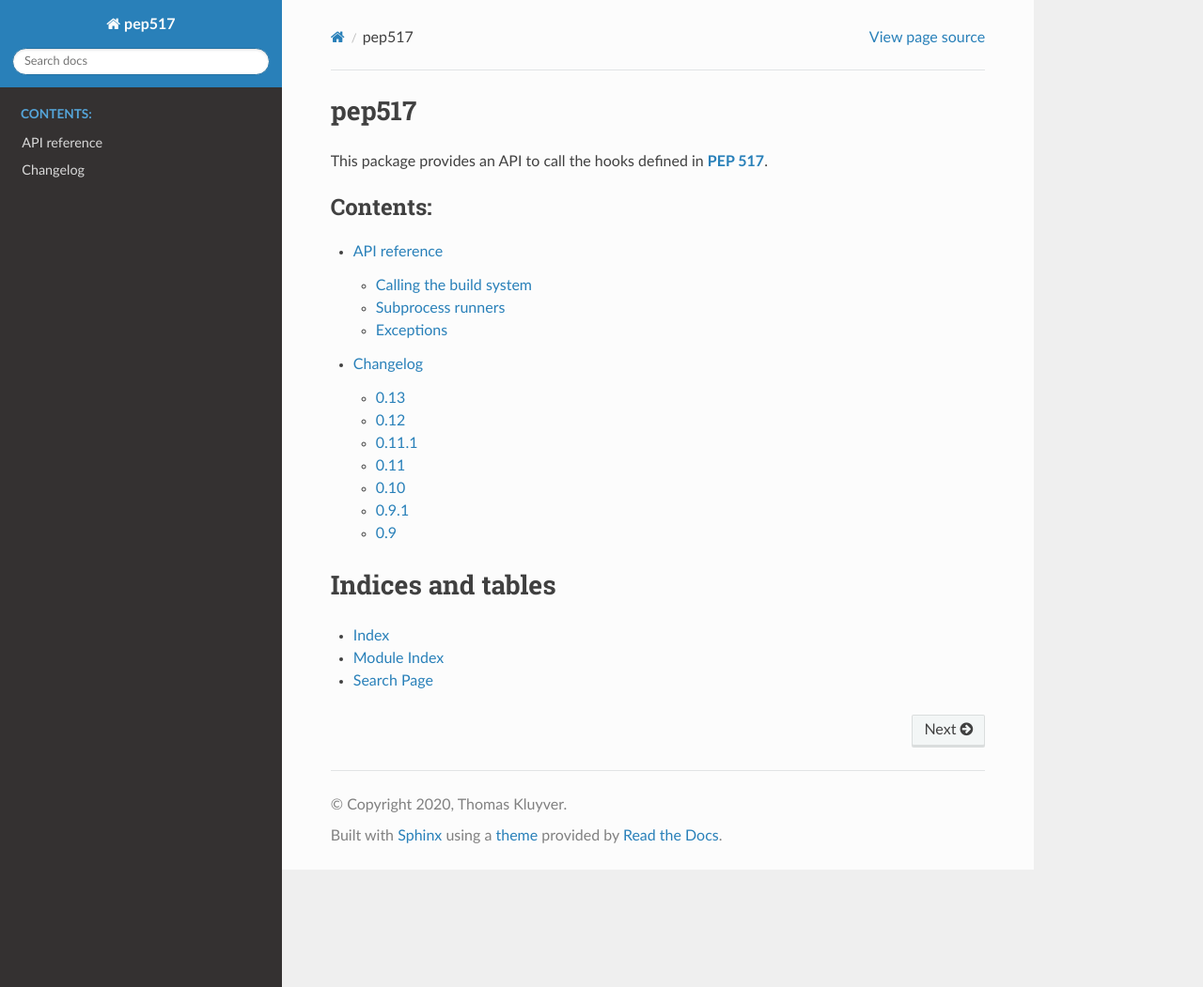
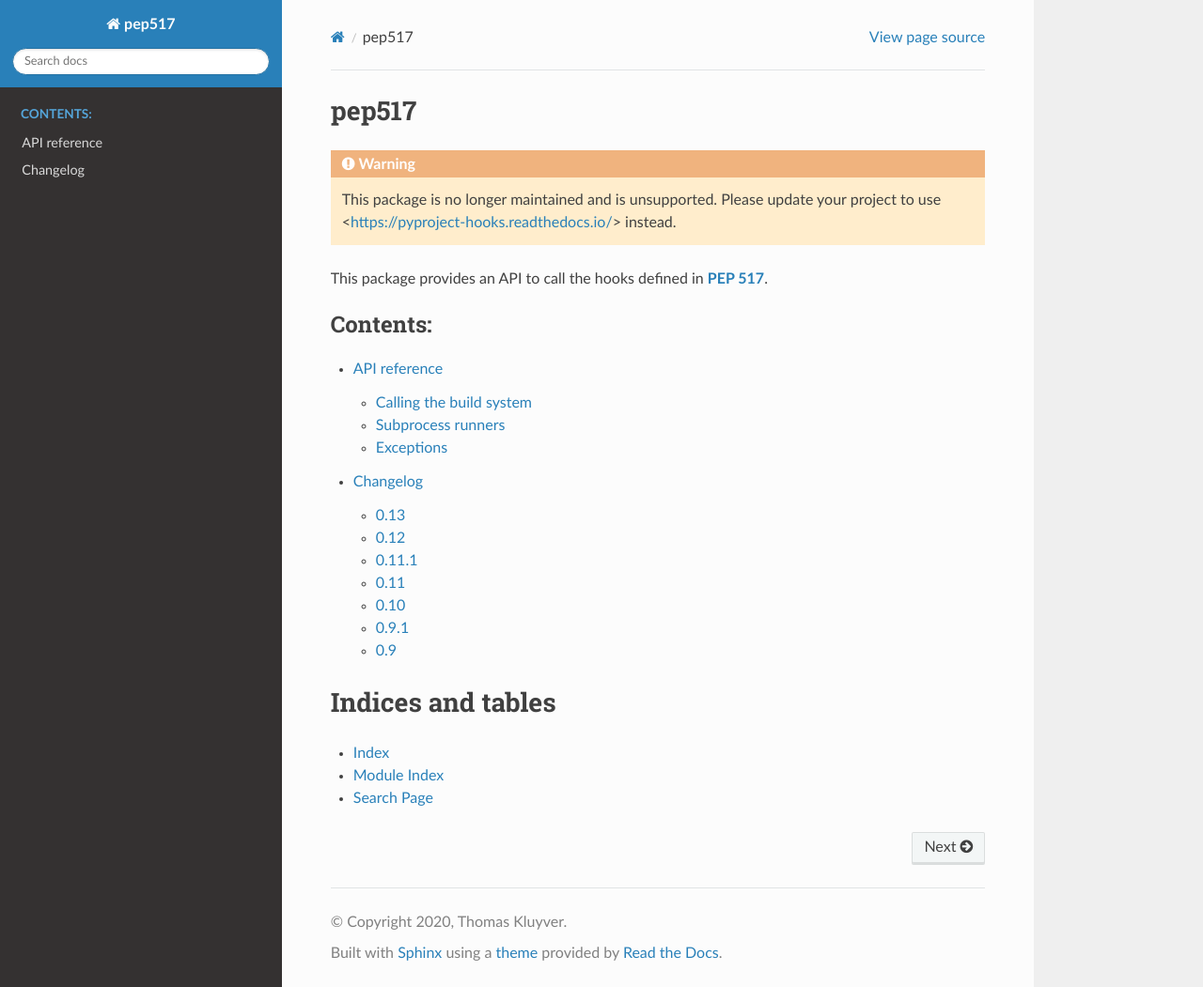
Before and after one commit to pypa/pyproject-hooks, a Sphinx documentation site: the page built from doc/index.rst, in a window 1280 px wide and 1051 px high. Shown: the whole window at 94% size. Built offline with Sphinx 7.4.7 and the Read the Docs theme 2.0.0, drawn with Linux system fonts in a browser that asks for light colours.

Commit message:
Add warnings on all documentation about `pep517` being deprecated
This serves to inform users to *not* use `pep517`.

```diff
--- a/README.rst
+++ b/README.rst
@@ -1,5 +1,9 @@
 API to call PEP 517 hooks
 =========================
+
+.. warning::
+
+   This package is no longer maintained and is unsupported. Please update your project to use <https://pyproject-hooks.readthedocs.io/> instead.
 
 `PEP 517 <https://www.python.org/dev/peps/pep-0517/>`_ specifies a standard
 API for systems which build Python packages.
--- a/doc/callhooks.rst
+++ b/doc/callhooks.rst
@@ -1,5 +1,9 @@
 API reference
 =============
+
+.. warning::
+
+   This package is no longer maintained and is unsupported. Please update your project to use <https://pyproject-hooks.readthedocs.io/> instead.
 
 .. module:: pep517
 
--- a/doc/changelog.rst
+++ b/doc/changelog.rst
@@ -1,5 +1,9 @@
 Changelog
 =========
+
+.. warning::
+
+   This package is no longer maintained and is unsupported. Please update your project to use <https://pyproject-hooks.readthedocs.io/> instead.
 
 0.13
 ----
--- a/doc/index.rst
+++ b/doc/index.rst
@@ -1,5 +1,9 @@
 pep517
 ======
+
+.. warning::
+
+   This package is no longer maintained and is unsupported. Please update your project to use <https://pyproject-hooks.readthedocs.io/> instead.
 
 This package provides an API to call the hooks defined in :pep:`517`.
 
```
